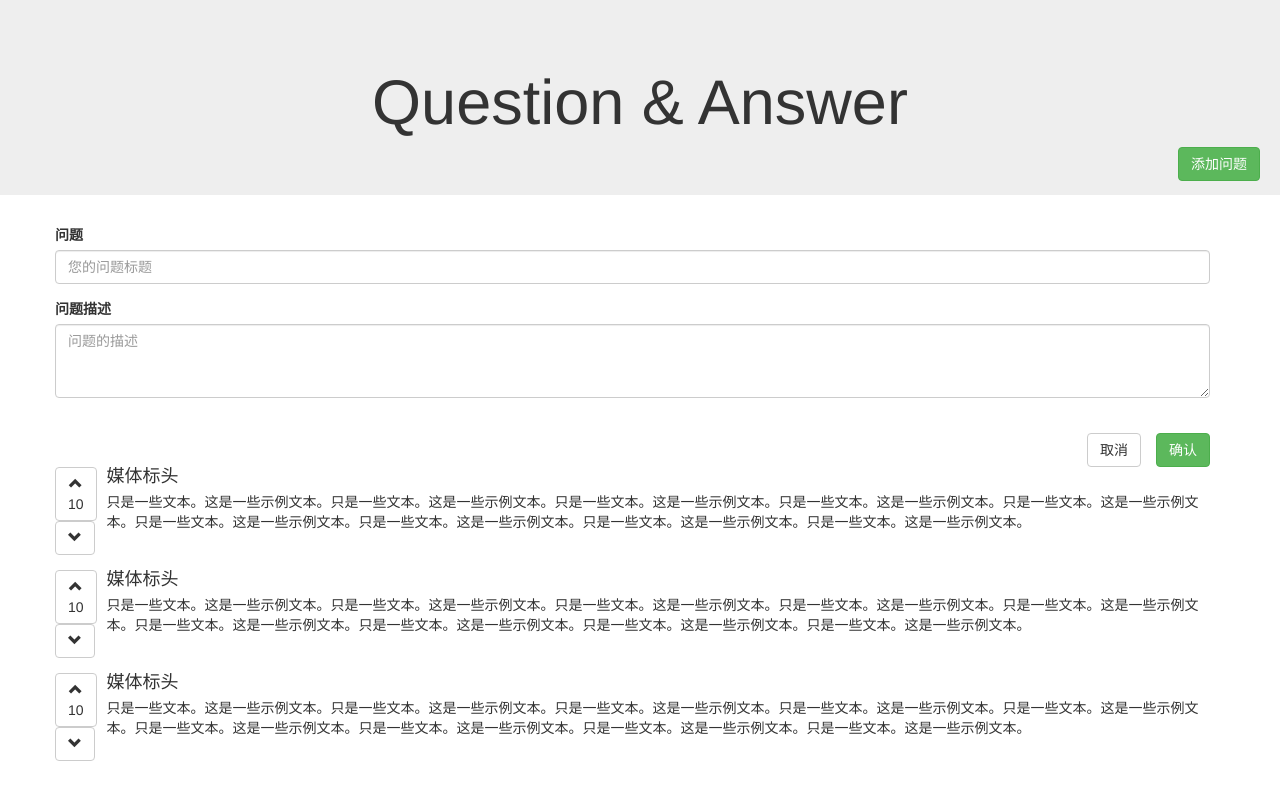
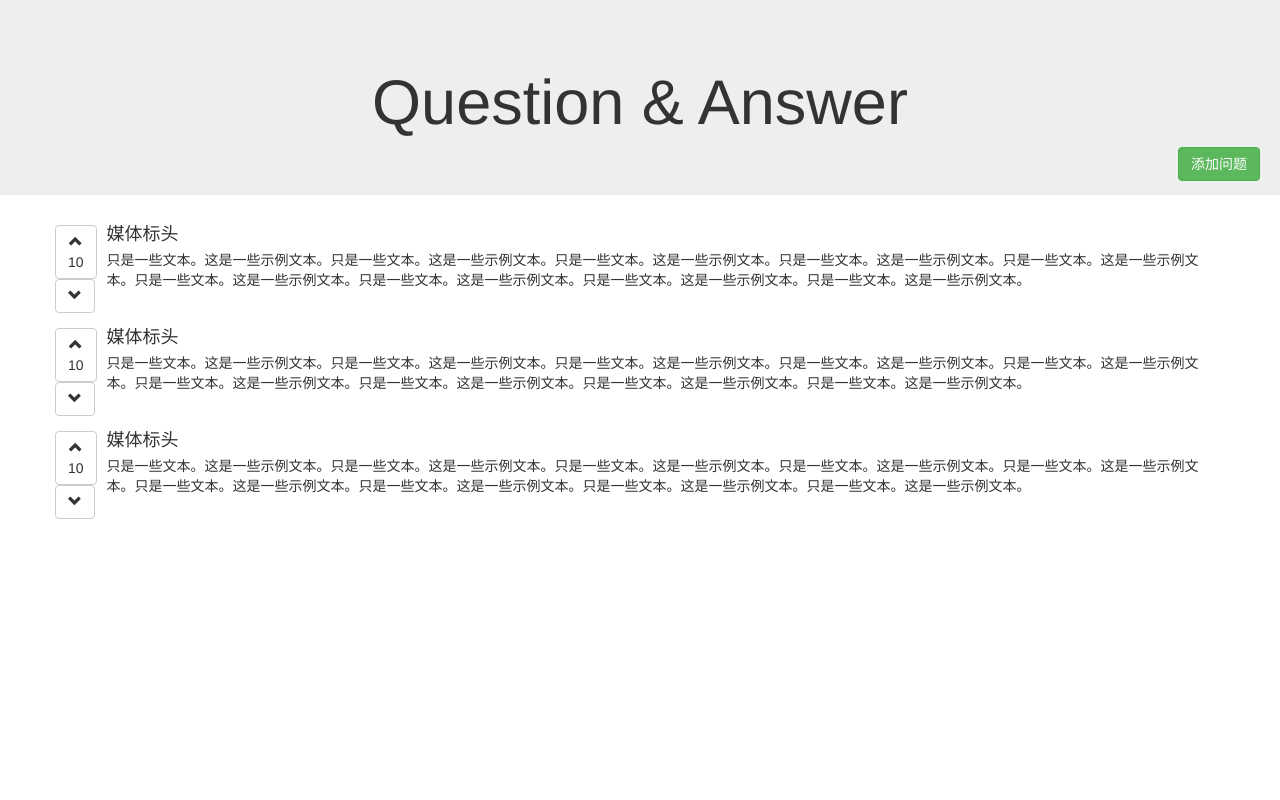
Before and after one commit to JobbyM/react-QA-app, a React (Create React App) app: page / in a window 1280 px wide. Built offline with nearby package versions, Linux system fonts and the light colour scheme.

Commit message:
add onToggleForm Events with es6

```diff
--- a/src/QuestionApp.js
+++ b/src/QuestionApp.js
@@ -4,17 +4,33 @@ import QuestionForm from './QuestionForm';
 import QuestionList from './QuestionList';
 
 class QuestionApp extends Component {
+
+  constructor(props){
+    super(props)
+    this.state = {
+      onToggleForm: false
+    }
+  }
+
+  onToggleForm(){
+    this.setState({
+      formDisplay: !this.state.formDisplay
+    })
+  }
+
   render() {
     return (
       <div>
         <div className="jumbotron text-center">
           <div className="container">
             <h1>Question & Answer</h1>
-            <ShowAddButton />
+            <ShowAddButton onToggleForm={()=>this.onToggleForm()}/>
           </div>
         </div>
         <div className="container media-list">
-          <QuestionForm />
+          <QuestionForm
+            formDisplay={this.state.formDisplay}
+            onToggleForm={()=>this.onToggleForm()}/>
           <QuestionList />
         </div>
       </div>
--- a/src/QuestionForm.js
+++ b/src/QuestionForm.js
@@ -3,8 +3,11 @@ import './QuestionForm.css';
 
 class QuestionForm extends Component {
   render() {
+    let styleObj = {
+      display: this.props.formDisplay ? 'block' : 'none'
+    }
     return (
-      <form action="" className="clearfix" name="addQuestion">
+      <form action="" className="clearfix" name="addQuestion" style={styleObj}>
         <div className="form-group">
           <label htmlFor="qtitle">问题</label>
           <input type="text" className="form-control" id="qtitle" placeholder="您的问题标题" />
@@ -14,7 +17,7 @@ class QuestionForm extends Component {
           <textarea name="qdesc" id="qdesc" rows="3" className="form-control" placeholder="问题的描述"></textarea>
         </div>
         <button className="btn btn-success pull-right">确认</button>
-        <button className="btn btn-default pull-right">取消</button>
+        <button className="btn btn-default pull-right" onClick={()=>this.props.onToggleForm}>取消</button>
       </form>
     )
   }
--- a/src/ShowAddButton.js
+++ b/src/ShowAddButton.js
@@ -4,7 +4,7 @@ import './ShowAddButton.css';
 class ShowAddButton extends Component {
   render() {
     return (
-      <button id="add-question-btn" className="btn btn-success">添加问题</button>
+      <button id="add-question-btn" className="btn btn-success" onClick={()=>this.props.onToggleForm()}>添加问题</button>
     )
   }
 }
```
